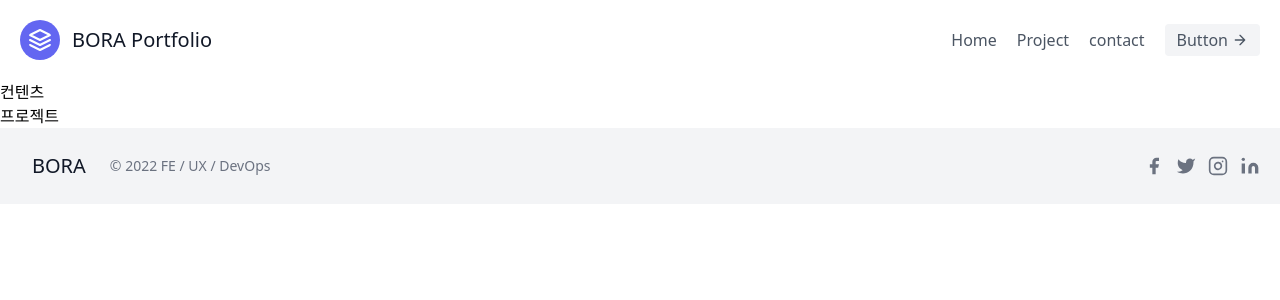
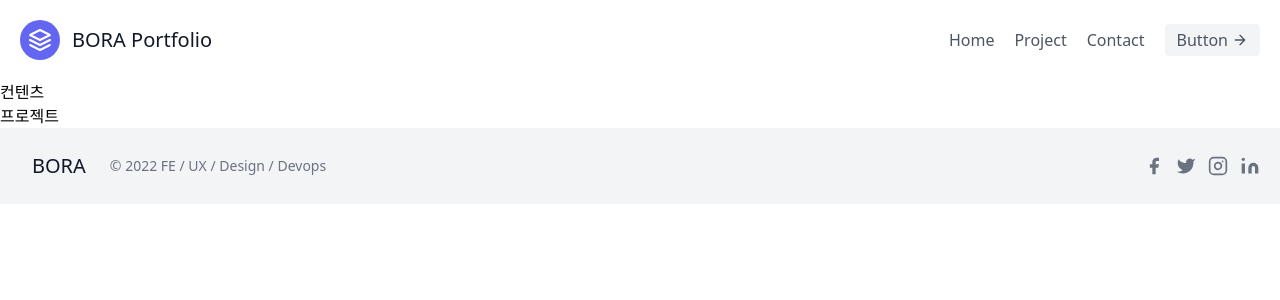
Before and after one commit to rara-record/bora-portfolio, a Next.js app: page /projects in a window 1280 px wide. Shown: the top 300 px of the page. Built offline with nearby package versions, Linux system fonts and the light colour scheme.

Commit message:
[feat] Header, Footer Link 작업

```diff
--- a/components/Footer/index.tsx
+++ b/components/Footer/index.tsx
@@ -1,15 +1,18 @@
-import React from "react";
+import Link from "next/link";
 
 const Footer = () => {
   return (
     <footer className="text-gray-600 body-font">
       <div className="bg-gray-100">
         <div className="container px-5 py-6 mx-auto flex items-center sm:flex-row flex-col">
-          <a className="flex title-font font-medium items-center md:justify-start justify-center text-gray-900">
-            <span className="ml-3 text-xl">BORA</span>
-          </a>
+          <Link href="/">
+            <a className="flex title-font font-medium items-center md:justify-start justify-center text-gray-900">
+              <span className="ml-3 text-xl">BORA</span>
+            </a>
+          </Link>
+
           <p className="text-sm text-gray-500 sm:ml-6 sm:mt-0 mt-4">
-            © 2022 FE / UX / DevOps
+            © 2022 FE / UX / Design / Devops
           </p>
           <span className="inline-flex sm:ml-auto sm:mt-0 mt-4 justify-center sm:justify-start">
             <a className="text-gray-500">
--- a/components/Header/index.tsx
+++ b/components/Header/index.tsx
@@ -1,9 +1,11 @@
 import React from "react";
+import Link from "next/link";
 
 const Header = () => {
   return (
     <header className="text-gray-600 body-font">
       <div className="container mx-auto flex flex-wrap p-5 flex-col md:flex-row items-center">
+        <Link href="/">
           <a className="flex title-font font-medium items-center text-gray-900 mb-4 md:mb-0">
             <svg
               xmlns="http://www.w3.org/2000/svg"
@@ -19,11 +21,25 @@
             </svg>
             <span className="ml-3 text-xl">BORA Portfolio</span>
           </a>
+        </Link>
+
         <nav className="md:ml-auto flex flex-wrap items-center text-base justify-center">
+          <Link href="/">
             <a className="mr-5 hover:text-gray-900">Home</a>
+          </Link>
+
+          <Link href="/projects">
             <a className="mr-5 hover:text-gray-900">Project</a>
-          <a className="mr-5 hover:text-gray-900">contact</a>
+          </Link>
+
+          <a
+            href="https://open.kakao.com/o/scOvS7re"
+            className="mr-5 hover:text-gray-900"
+          >
+            Contact
+          </a>
         </nav>
+
         <button className="inline-flex items-center bg-gray-100 border-0 py-1 px-3 focus:outline-none hover:bg-gray-200 rounded text-base mt-4 md:mt-0">
           Button
           <svg
```
Lines whose indentation alone changed are shown as unchanged.
